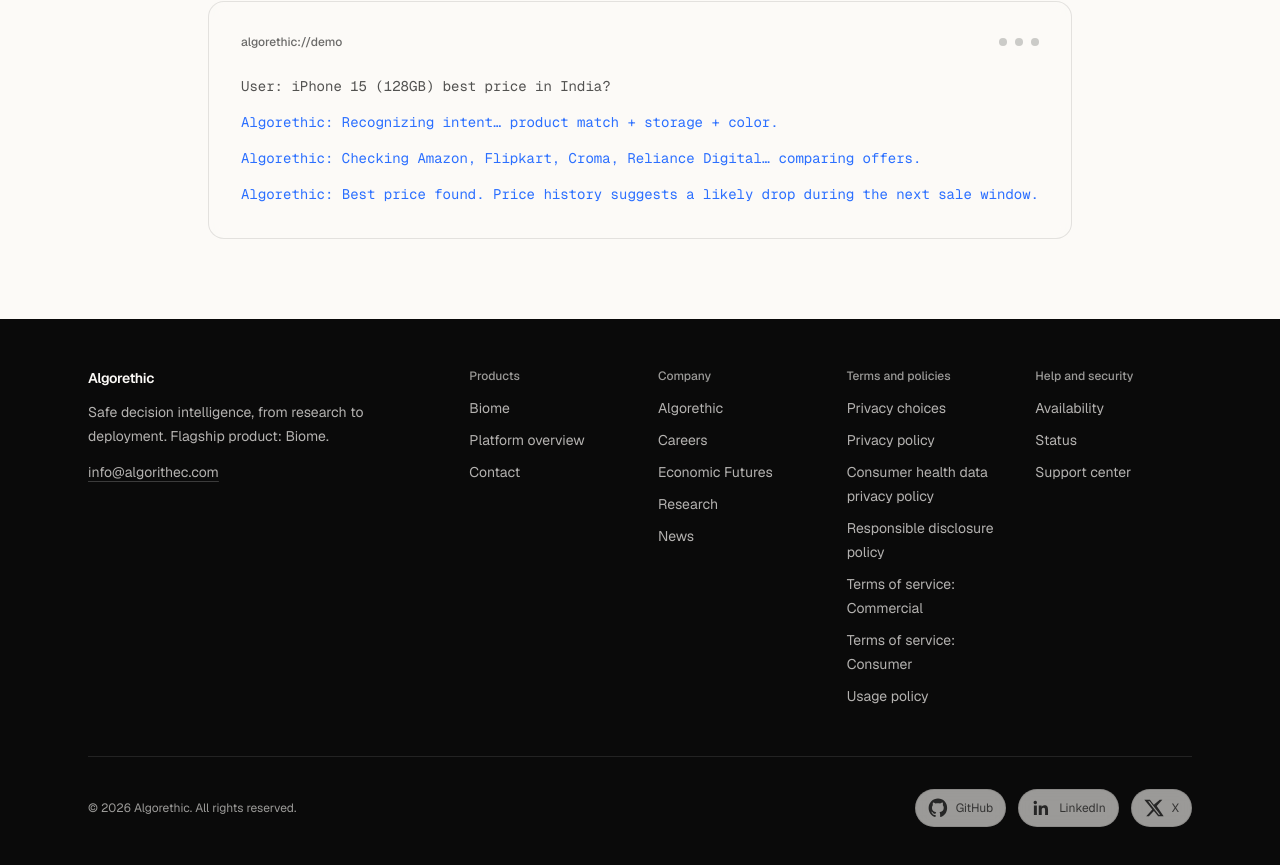
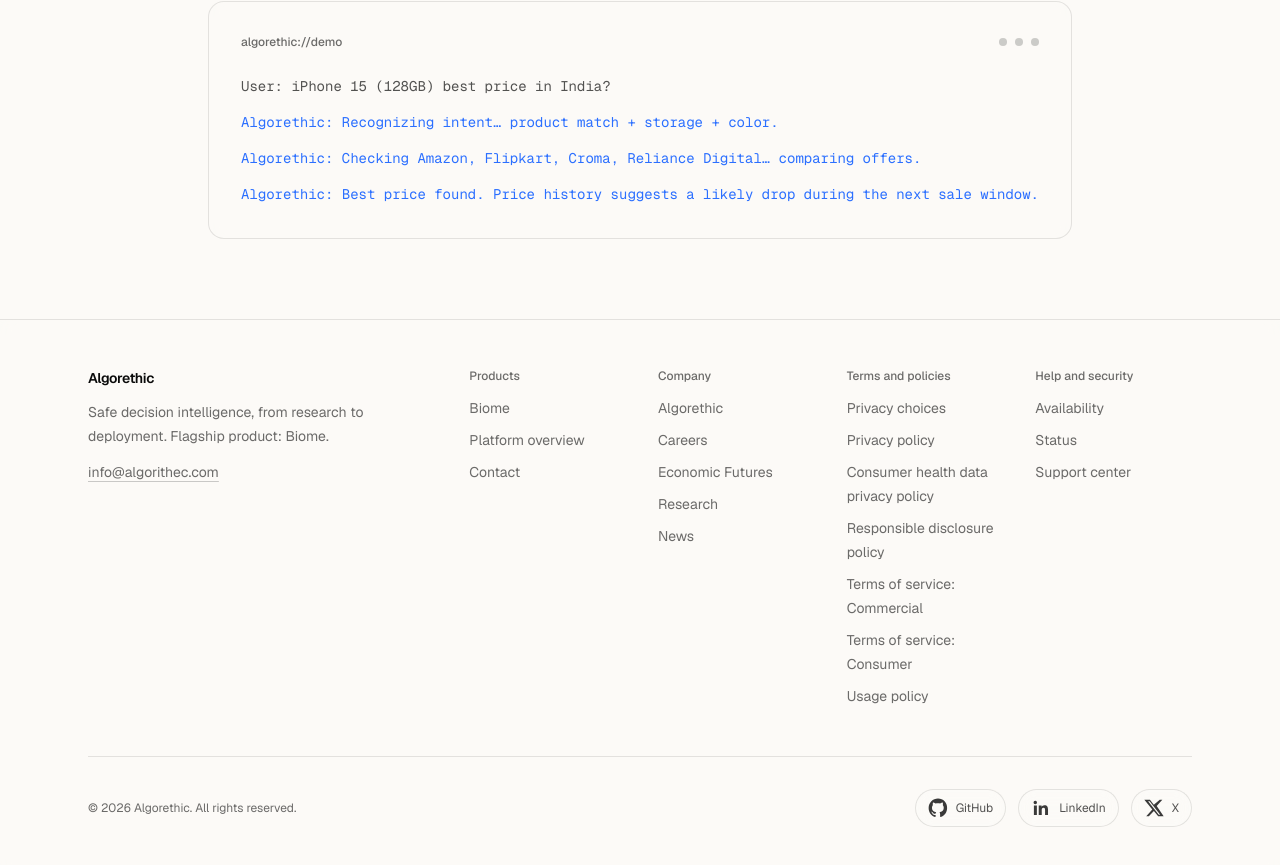
Before and after one commit to Algorithec/Algorithec-Website, a Next.js app in the folder tessarc/: page / in a window 1280 px wide. Shown: the part 2258-3123 px from the top of the page. Built offline with nearby package versions, Linux system fonts and the light colour scheme.

Commit message:
minor updates

```diff
--- a/tessarc/src/components/Footer.tsx
+++ b/tessarc/src/components/Footer.tsx
@@ -38,20 +38,20 @@
 
 export function Footer() {
   return (
-    <footer className="border-t border-black/10 bg-foreground text-background">
+    <footer className="border-t border-black/10 bg-background/70 backdrop-blur dark:border-white/10 supports-[backdrop-filter]:bg-background/60">
       <div className="mx-auto max-w-6xl px-6 py-12">
         <div className="grid gap-10 md:grid-cols-12">
           <div className="space-y-3 md:col-span-4">
-            <p className="text-sm font-semibold tracking-tight text-background">
+            <p className="text-sm font-semibold tracking-tight text-foreground">
               Algorethic
             </p>
-            <p className="text-sm leading-6 text-background/70">
+            <p className="text-sm leading-6 text-foreground/60">
               Safe decision intelligence, from research to deployment. Flagship
               product: Biome.
             </p>
             <a
               href="mailto:info@algorithec.com"
-              className="inline-flex text-sm text-background/70 underline decoration-white/20 underline-offset-4 hover:text-background hover:decoration-white/40"
+              className="inline-flex text-sm text-foreground/60 underline decoration-black/20 underline-offset-4 hover:text-foreground hover:decoration-black/40 dark:decoration-white/20 dark:hover:decoration-white/40"
             >
               info@algorithec.com
             </a>
@@ -59,13 +59,13 @@
 
           <div className="grid gap-8 sm:grid-cols-2 md:col-span-8 md:grid-cols-4">
             <div className="space-y-3">
-              <p className="text-xs font-medium text-background/60">Products</p>
+              <p className="text-xs font-medium text-foreground/60">Products</p>
               <ul className="space-y-2">
                 {footerLinks.products.map((l) => (
                   <li key={l.label}>
                     <Link
                       href={l.href}
-                      className="text-sm text-background/70 hover:text-background"
+                      className="text-sm text-foreground/60 hover:text-foreground"
                     >
                       {l.label}
                     </Link>
@@ -75,13 +75,13 @@
             </div>
 
             <div className="space-y-3">
-              <p className="text-xs font-medium text-background/60">Company</p>
+              <p className="text-xs font-medium text-foreground/60">Company</p>
               <ul className="space-y-2">
                 {footerLinks.company.map((l) => (
                   <li key={l.label}>
                     <Link
                       href={l.href}
-                      className="text-sm text-background/70 hover:text-background"
+                      className="text-sm text-foreground/60 hover:text-foreground"
                     >
                       {l.label}
                     </Link>
@@ -91,7 +91,7 @@
             </div>
 
             <div className="space-y-3">
-              <p className="text-xs font-medium text-background/60">
+              <p className="text-xs font-medium text-foreground/60">
                 Terms and policies
               </p>
               <ul className="space-y-2">
@@ -99,7 +99,7 @@
                   <li key={l.label}>
                     <Link
                       href={l.href}
-                      className="text-sm text-background/70 hover:text-background"
+                      className="text-sm text-foreground/60 hover:text-foreground"
                     >
                       {l.label}
                     </Link>
@@ -109,7 +109,7 @@
             </div>
 
             <div className="space-y-3">
-              <p className="text-xs font-medium text-background/60">
+              <p className="text-xs font-medium text-foreground/60">
                 Help and security
               </p>
               <ul className="space-y-2">
@@ -117,7 +117,7 @@
                   <li key={l.label}>
                     <Link
                       href={l.href}
-                      className="text-sm text-background/70 hover:text-background"
+                      className="text-sm text-foreground/60 hover:text-foreground"
                     >
                       {l.label}
                     </Link>
@@ -128,8 +128,8 @@
           </div>
         </div>
 
-        <div className="mt-12 flex flex-col gap-6 border-t border-white/10 pt-8 sm:flex-row sm:items-center sm:justify-between">
-          <p className="text-xs text-background/60">
+        <div className="mt-12 flex flex-col gap-6 border-t border-black/10 pt-8 dark:border-white/10 sm:flex-row sm:items-center sm:justify-between">
+          <p className="text-xs text-foreground/60">
             © {new Date().getFullYear()} Algorethic. All rights reserved.
           </p>
           <SocialLinks />
```
